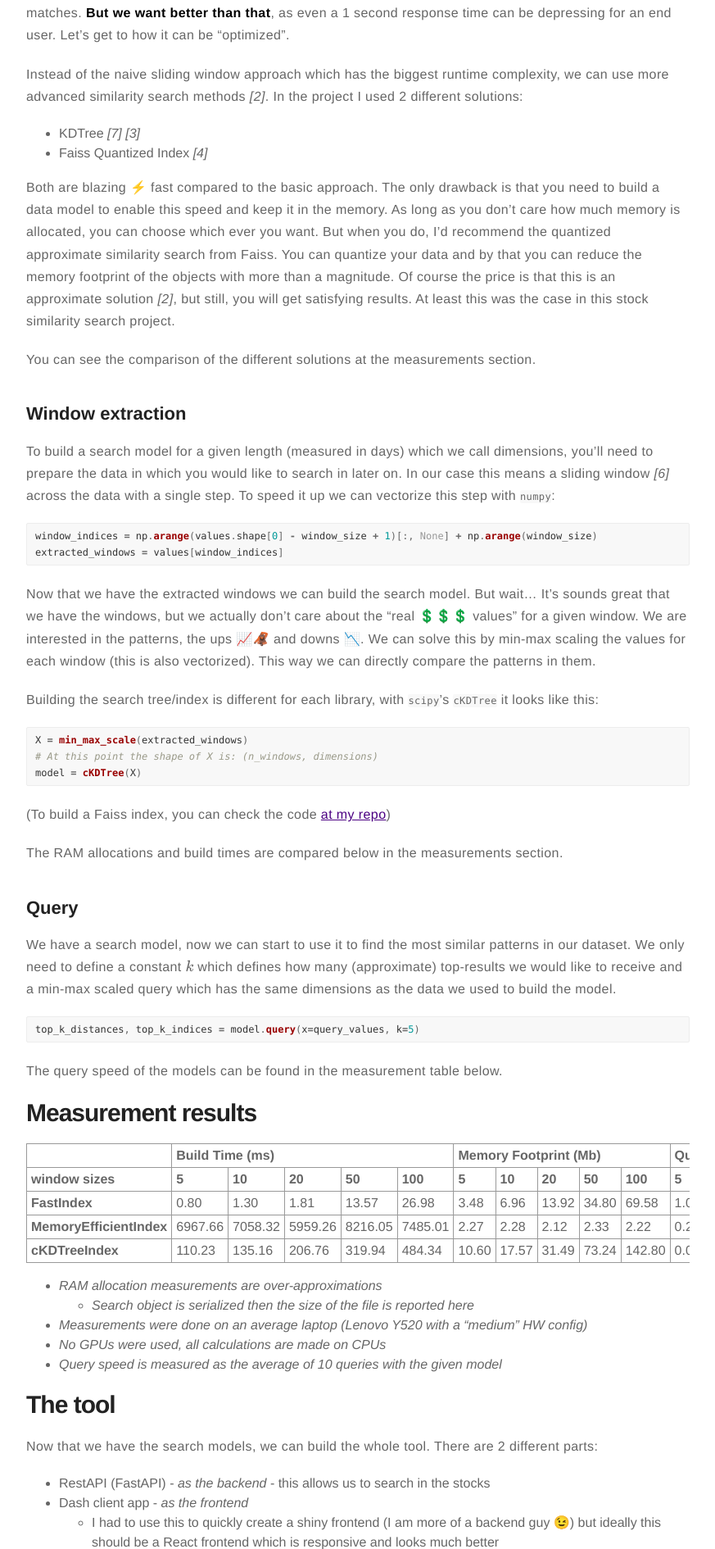
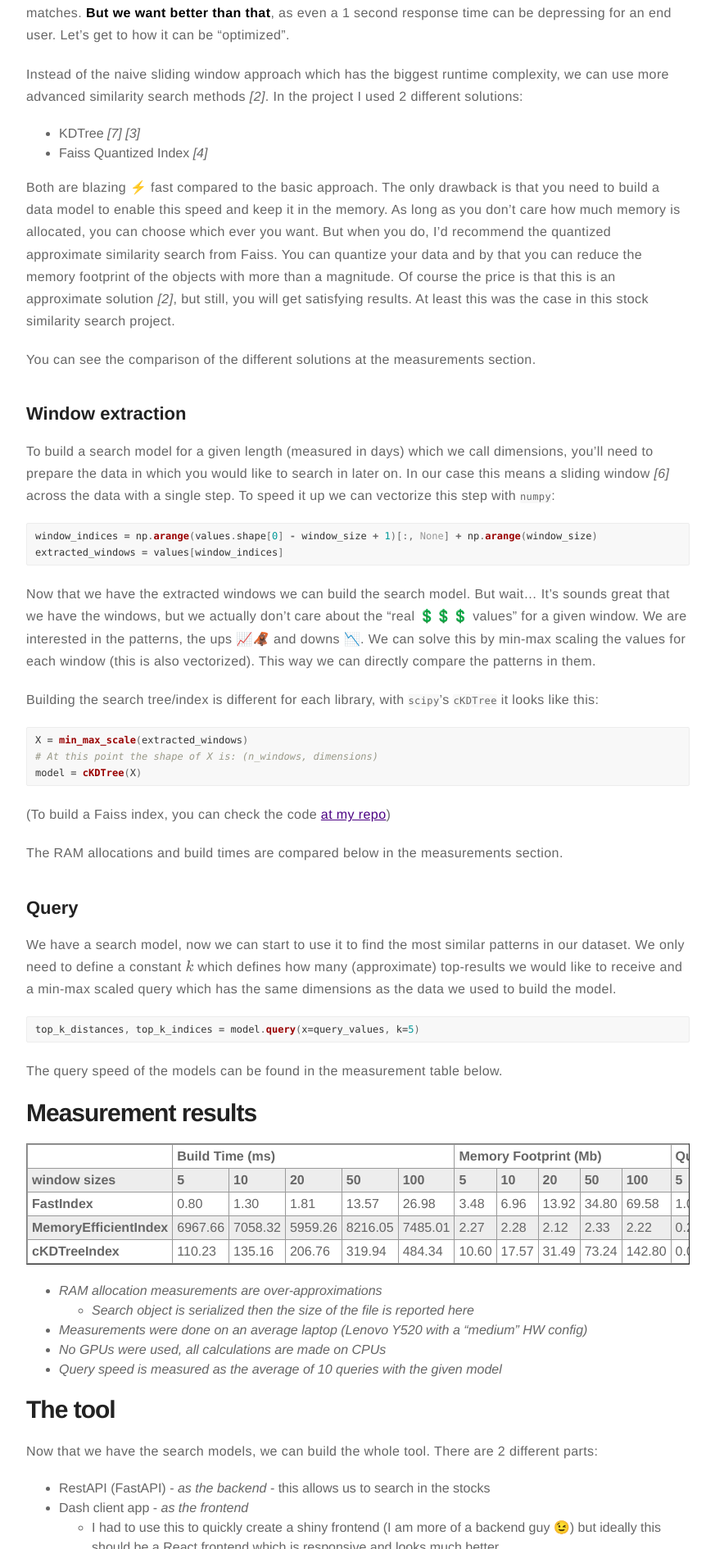
Before and after one commit to gaborvecsei/gaborvecsei.github.io, a Jekyll site: the page built from _posts/2021-03-01-Stock-Pattern-Analyzer.md, in a window 1280 px wide. Shown: the part 1134-3024 px from the top of the page at 82% size, without its empty margins (203-1076 px from the left). Built offline with Jekyll 4.4.1, drawn with Linux system fonts in a browser that asks for light colours; formulas are drawn with MathJax 3; comment, search, counter and statistics services are not loaded; grey boxes are pictures that could not be loaded.

Commit message:
css change for tables

```diff
--- a/_sass/base/general.sass
+++ b/_sass/base/general.sass
@@ -27,16 +27,19 @@
 h4
 	font-size: 1.6rem
 
-table, th, td
-	border: 1px black solid
-
 table
 	border-collapse: collapse
+	width: 100%
+	display: inline-block
+	overflow-x: auto
 
 td, th
 	border: 1px solid #999
 	padding: 0.5rem
 	text-align: left
+
+tr:nth-child(even)
+	background-color: $epsilon
 
 a
 	color: $delta
```
